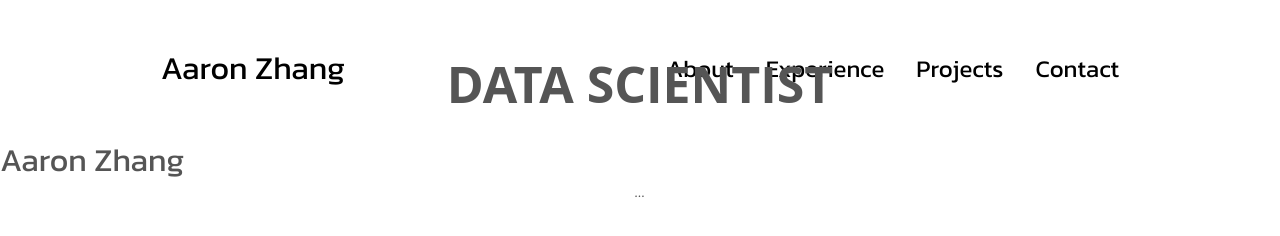
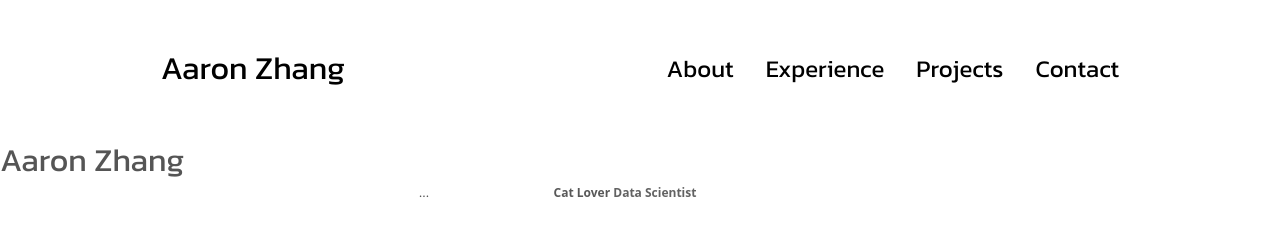
Before and after one commit to azhang413/Portfolio, a plain HTML site: page index.html in a window 1280 px wide. Drawn offline with Linux system fonts and the light colour scheme.

Commit message:
infinite?

```diff
--- a/css/style.css
+++ b/css/style.css
@@ -77,17 +77,15 @@ a:hover {
 
 .rotatingText-adjective {
   font-family: "Open Sans", sans-serif;
-  font-size: 50px;
+  font-size: 12px;
   font-style: normal;
   font-weight: 700;
   left: 0;
   margin-bottom: 0;
   margin-top: 50px;
   opacity: 0;
-  position: absolute;
   right: 0;
   text-align: center;
-  text-transform: uppercase;
   top: 0;
 }
 
@@ -95,12 +93,14 @@ a:hover {
   animation-name: rotate;
   animation-duration: 1.5s;
   animation-delay: 0.5s;
+  animation-iteration-count: infinite;
 }
 
 .rotatingText-adjective:nth-of-type(2) {
   animation-name: rotate;
   animation-duration: 1.5s;
   animation-delay: 1.75s;
+  animation-iteration-count: infinite;
 }
 
 .rotatingText-adjective:nth-of-type(3) {
@@ -108,6 +108,7 @@ a:hover {
   animation-duration: 1.5s;
   animation-delay: 3s;
   animation-fill-mode: forwards;
+  animation-iteration-count: infinite;
 }
 
 @keyframes rotate {
```
